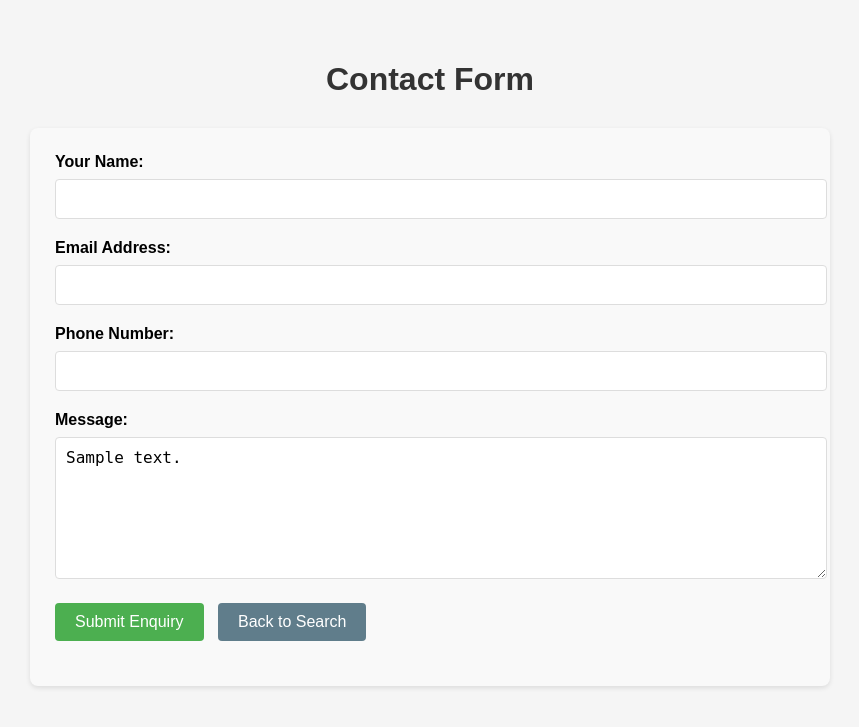
After one commit to sql-analyst/engineer-inventory, a Flask app: template templates/enquiry.html in a window 1280 px wide. The commit adds this page. Shown: the top 727 px of the page, without its empty margins (210-1069 px from the left). Run offline with Flask 3, Linux system fonts and the light colour scheme; the template is opened without the code that fills it: most values are stand-ins (such as "Sample title", 1, 10 or a date in 2020).

Commit message:
Description of changes

```diff
--- a/app.py
+++ b/app.py
@@ -1,11 +1,12 @@
-from flask import Flask, render_template, request
+from flask import Flask, render_template, request, redirect, url_for, session, flash, jsonify
 import pandas as pd
 import os
+import json
 
 app = Flask(__name__)
+app.secret_key = 'engineering_inventory_secret_key'  # Required for session
 
 # Define the base directory
-#BASE_DIR = r"C:\Users\sross\OneDrive\Documents\Consulting\Engineer_marketplace_flask"
 BASE_DIR = os.path.dirname(os.path.abspath(__file__))
 
 # Load data from Excel file
@@ -53,6 +54,40 @@ def home():
                          types=unique_types,
                          selected_type=type_filter)
 
+@app.route('/enquiry', methods=['POST'])
+def enquiry():
+    # Get the selected item codes from the form
+    selected_items = request.form.getlist('selected_items')
+
+    # If no items selected, redirect back to home
+    if not selected_items:
+        return redirect(url_for('home'))
+
+    # Load the inventory data to get details of selected items
+    df = load_inventory_data()
+
+    # Filter the dataframe to get only selected items
+    selected_df = df[df['Code'].isin(selected_items)]
+
+    # Create a text representation for the message field
+    selected_items_text = "I would like to enquire about the following items:\n\n"
+    for index, item in selected_df.iterrows():
+        selected_items_text += f"- {item['Code']}: {item['Description']} ({item['Type']})\n"
+
+    # Store selected items in JSON format for potential further processing
+    selected_items_json = json.dumps(selected_df.to_dict('records'))
+
+    return render_template('enquiry.html',
+                         selected_items_text=selected_items_text,
+                         selected_items_json=selected_items_json)
+
+@app.route('/submit_enquiry', methods=['POST'])
+def submit_enquiry():
+    # In a real application, you would process the form data here
+    # For example, save to database or send email
+    flash('Your enquiry has been submitted successfully!')
+    return redirect(url_for('home'))
+
 @app.route('/space')
 def space():
     return render_template('space.html')
--- a/static/css/style.css
+++ b/static/css/style.css
@@ -109,3 +109,118 @@ h1 {
 .quantity-cell {
     text-align: right;
 }
+
+/* Add these styles to your existing style.css file */
+
+/* Enquire button styling */
+.enquire-button {
+    padding: 10px 20px;
+    background-color: #f08080;
+    color: white;
+    border: none;
+    border-radius: 4px;
+    cursor: pointer;
+    font-size: 16px;
+    margin-right: 10px;
+    transition: background-color 0.3s;
+}
+
+.enquire-button:disabled {
+    background-color: #cccccc;
+    cursor: not-allowed;
+}
+
+.enquire-button.active {
+    background-color: #e35252;
+}
+
+.enquire-button:hover:not(:disabled) {
+    background-color: #e35252;
+}
+
+/* Checkbox styling */
+.checkbox-cell {
+    text-align: center;
+}
+
+.item-checkbox {
+    width: 18px;
+    height: 18px;
+    cursor: pointer;
+}
+
+/* Button container */
+.button-container {
+    display: flex;
+    margin-top: 15px;
+    margin-bottom: 20px;
+}
+
+/* Enquiry form styling */
+.enquiry-container {
+    max-width: 800px;
+    margin: 0 auto;
+    padding: 20px;
+}
+
+.enquiry-form {
+    background-color: #f9f9f9;
+    padding: 25px;
+    border-radius: 8px;
+    box-shadow: 0 2px 5px rgba(0,0,0,0.1);
+}
+
+.form-group {
+    margin-bottom: 20px;
+}
+
+.form-group label {
+    display: block;
+    margin-bottom: 8px;
+    font-weight: bold;
+}
+
+.form-group input,
+.form-group textarea {
+    width: 100%;
+    padding: 10px;
+    border: 1px solid #ddd;
+    border-radius: 4px;
+    font-size: 16px;
+}
+
+.form-group textarea {
+    resize: vertical;
+    min-height: 120px;
+}
+
+.submit-button {
+    padding: 10px 20px;
+    background-color: #4caf50;
+    color: white;
+    border: none;
+    border-radius: 4px;
+    cursor: pointer;
+    font-size: 16px;
+}
+
+.back-button {
+    padding: 10px 20px;
+    background-color: #607d8b;
+    color: white;
+    border: none;
+    border-radius: 4px;
+    cursor: pointer;
+    font-size: 16px;
+    text-decoration: none;
+    display: inline-block;
+    margin-left: 10px;
+}
+
+.submit-button:hover {
+    background-color: #45a049;
+}
+
+.back-button:hover {
+    background-color: #546e7a;
+}
--- /dev/null
+++ b/templates/enquiry.html
@@ -0,0 +1,39 @@
+<!DOCTYPE html>
+<html lang="en">
+<head>
+    <meta charset="UTF-8">
+    <meta name="viewport" content="width=device-width, initial-scale=1.0">
+    <title>Engineering Inventory Enquiry</title>
+    <link rel="stylesheet" href="{{ url_for('static', filename='css/style.css') }}">
+</head>
+<body>
+    <div class="container">
+        <div class="enquiry-container">
+            <h1>Contact Form</h1>
+            <form method="POST" action="{{ url_for('submit_enquiry') }}" class="enquiry-form">
+                <div class="form-group">
+                    <label for="name">Your Name:</label>
+                    <input type="text" id="name" name="name" required>
+                </div>
+                <div class="form-group">
+                    <label for="email">Email Address:</label>
+                    <input type="email" id="email" name="email" required>
+                </div>
+                <div class="form-group">
+                    <label for="phone">Phone Number:</label>
+                    <input type="tel" id="phone" name="phone">
+                </div>
+                <div class="form-group">
+                    <label for="message">Message:</label>
+                    <textarea id="message" name="message" rows="5">{{ selected_items_text }}</textarea>
+                </div>
+                <input type="hidden" name="selected_items" value="{{ selected_items_json }}">
+                <div class="form-group">
+                    <button type="submit" class="submit-button">Submit Enquiry</button>
+                    <a href="{{ url_for('home') }}" class="back-button">Back to Search</a>
+                </div>
+            </form>
+        </div>
+    </div>
+</body>
+</html>
```
Also changed, not shown: static/js/search.js (+41 -0 lines), templates/index.html (+7 -0 lines).
